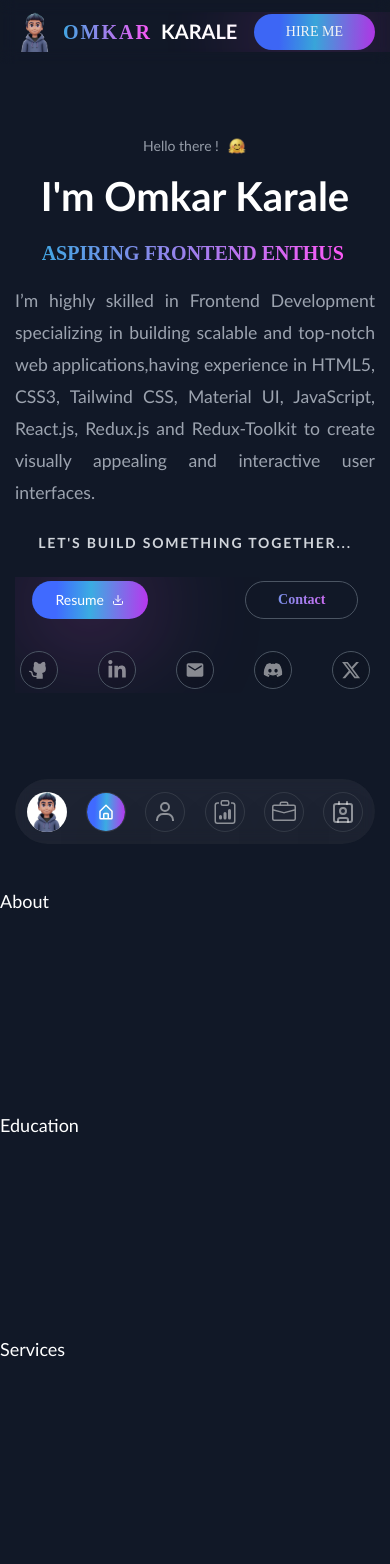
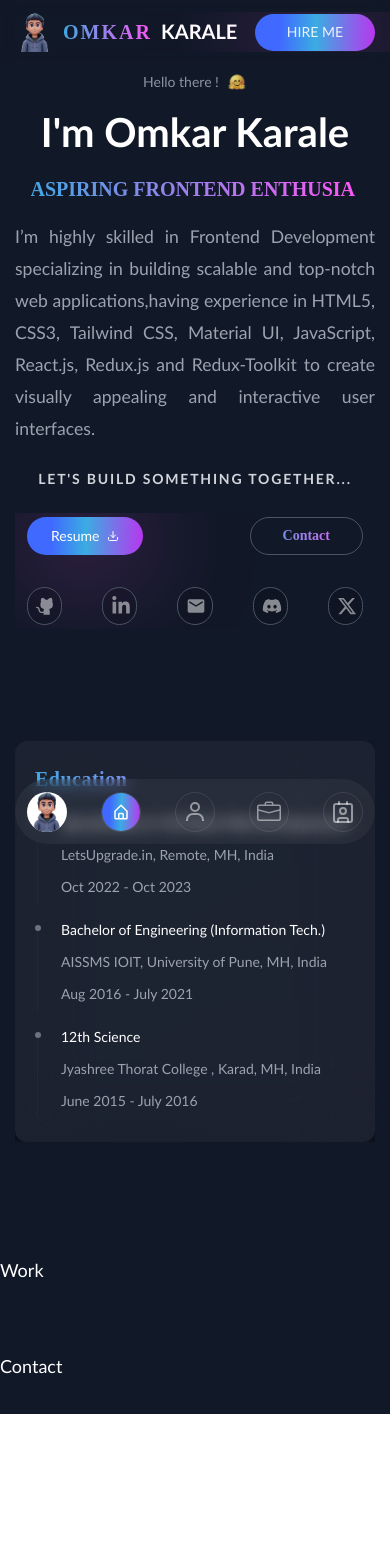
Before and after one commit to onkar895/ONKAR-PORTFOLIO, a React (Vite) app: page / in a window 390 px wide. Shown: the top 1564 px of the page. After the commit the page ends 1414 px from the top, so only its background shows below. Built offline with nearby package versions, Linux system fonts and the light colour scheme.

Commit message:
Updated Banner, Header, Navbar, Education, Header, About

```diff
--- a/src/App.jsx
+++ b/src/App.jsx
@@ -4,8 +4,6 @@ import Header from './Components/Header';
 import Banner from './Components/Banner';
 import NavBar from './Components/NavBar';
 import About from './Components/About';
-import Education from './Components/Education';
-import Services from './Components/Services';
 import Work from './Components/Work';
 import Contact from './Components/Contact';
 import { BarLoader } from "react-spinners";
@@ -40,8 +38,6 @@ function App() {
               <Banner />
               <NavBar />
               <About />
-              <Education />
-              <Services />
               <Work />
               <Contact />
             </div>
--- a/src/Components/About.jsx
+++ b/src/Components/About.jsx
@@ -1,11 +1,21 @@
 /* eslint-disable no-unused-vars */
 import React from 'react'
+import { useInView } from 'react-intersection-observer'
+import Image from '../assets/Image.gif'
+import Education from './Education'
 
 const About = () => {
+  const [ref, inView] = useInView({
+    threshold: 0.5,
+  })
   return (
-    <div className='section' id='about'>
-      About
-    </div>
+    <section className='section' id='about' ref={ref}>
+      <div className='container mx-auto md:px-12 py-12 w-full'>
+        <div data-aos="fade-up" data-aos-duration="2000">
+          <Education />
+        </div>
+      </div>
+    </section>
   )
 }
 
--- a/src/Components/Banner.jsx
+++ b/src/Components/Banner.jsx
@@ -16,8 +16,8 @@ const Banner = () => {
         <div className='flex max-sm:flex-wrap-reverse items-center'>
           <div className='flex flex-col gap-2 max-sm:mt-10 max-sm:mx-auto max-sm:text-center'>
             <div className='max-sm:space-y-4 space-y-2'>
-              <h1 data-aos="fade-up" className='flex items-center gap-2 text-sm animate-pulse text-gray-400 max-sm:justify-center'>Hello there ! <img src={HII} alt="" className='w-5 h-5 hover:scale-125 cursor-pointer' /></h1>
-              <h1 data-aos="fade-up" className='font-bold py-2 text-[40px]'> I'm Omkar <span>Karale</span> </h1>
+              <h1 data-aos="fade-up" data-aos-duration="2000" className='flex items-center gap-2 text-sm animate-pulse text-gray-400 max-sm:justify-center'>Hello there ! <img src={HII} alt="" className='w-5 h-5 hover:scale-125 cursor-pointer' /></h1>
+              <h1 data-aos="fade-up" data-aos-duration="2000" className='font-bold py-2 text-[40px]'> I'm Omkar <span>Karale</span> </h1>
               <div className='text-[20px] font-semibold uppercase'>
                 <TypeAnimation
                   sequence={["Aspiring Frontend Enthusiast", 2000, "Passionate Web Developer", 2000, "Eager Learner of Web Wizardry", 2000]}
@@ -25,25 +25,26 @@ const Banner = () => {
                   wrapper="span"
                   repeat={Infinity}
                   data-aos="fade-up"
+                  data-aos-duration="2000"
                   className="text-gradient"
                 />
               </div>
             </div>
-            <div className="mt-2 flex flex-col md:gap-4 gap-6 mx-auto">
-              <p data-aos="fade-up" className="text-[1.1rem] lg:w-[77.2%] text-gray-400 sm:text-[.95rem] text-justify">  I’m highly skilled in Frontend Development specializing in building scalable and top-notch web applications,having experience in HTML5, CSS3, Tailwind CSS, Material UI, JavaScript, React.js, Redux.js and Redux-Toolkit to create visually appealing and interactive user interfaces.
+            <div className="mt-2 flex flex-col md:gap-4 gap-6 w-full mx-auto">
+              <p data-aos="fade-up" data-aos-duration="2000" className="text-[1.1rem] lg:w-[77.2%] text-gray-400 sm:text-[.95rem] text-justify">  I’m highly skilled in Frontend Development specializing in building scalable and top-notch web applications,having experience in HTML5, CSS3, Tailwind CSS, Material UI, JavaScript, React.js, Redux.js and Redux-Toolkit to create visually appealing and interactive user interfaces.
               </p>
               <div className="tracking-widest shadow-2x font-bold">
-                <h1 data-aos="fade-up" className='text-gray-300 max-sm:text-sm'>LET'S BUILD SOMETHING TOGETHER...</h1>
+                <h1 data-aos="fade-up" data-aos-duration="2000" className='text-gray-300 max-sm:text-sm'>LET'S BUILD SOMETHING TOGETHER...</h1>
               </div>
-              <div data-aos="fade-up" className='flex max-sm:flex-wrap gap-x-8 max-sm:gap-x-16 max-w-max max-sm:gap-y-8 md:gap-y-5 lg:gap-y-0 py-1'>
-                <div className='flex items-center gap-2 text-sm btn px-6 max-sm:mx-auto'>
+              <div data-aos="fade-up" data-aos-duration="2000" className='flex flex-wrap justify-between max-sm:px-3 lg:w-[77.2%] max-sm:gap-y-8 md:gap-y-5 lg:gap-y-0 py-1'>
+                <div className='flex items-center gap-2 text-sm btn px-6'>
                   <a href="https://drive.google.com/file/d/1TmtA6Ft8Pc5-cBfQF66-Xm0NvO7dEapp/view?usp=drive_link" >Resume
                   </a>
                   <FiDownload className='text-xs' />
                 </div>
-                <button className='border border-gray-600 rounded-full px-8 py-2 text-gradient text-sm max-sm:mx-auto'>Contact</button>
+                <button className='border border-gray-600 rounded-full px-8 py-2 text-gradient text-sm'>Contact</button>
 
-                <div className="flex gap-x-8 max-sm:gap-10 max-w-max max-sm:mx-auto overflow-hidden text-xl"
+                <div className="flex gap-x-8 max-sm:gap-10 max-w-max overflow-hidden text-xl max-sm:mx-auto"
                 >
                   <div className="bg-black/10 backdrop-blur rounded-full border border-gray-600 text-white/50 p-2 hover:bg-white hover:text-black ">
                     <a href="https://github.com/onkar895">
@@ -74,7 +75,7 @@ const Banner = () => {
               </div>
             </div>
           </div>
-          <div data-aos="fade-up" className='hidden lg:flex'>
+          <div data-aos="fade-down" data-aos-duration="2000" className='hidden lg:flex'>
             <img
               className="object-cover md:h-[95%] lg:w-[60vw] md:w-[100vw] sm:m-0 rounded-full cursor-pointer hover:scale-110 transition-all duration-700"
               src="https://i.postimg.cc/Y2392L4K/Mypic-Photoroom-png-Photoroom.png"
--- a/src/Components/Education.jsx
+++ b/src/Components/Education.jsx
@@ -1,12 +1,66 @@
 /* eslint-disable no-unused-vars */
-import React from 'react'
+import React from "react";
 
 const Education = () => {
   return (
-    <div className='section'>
-      Education
+    <div className="lg:w-[33.33%] w-full shadow-2xl shadow-black  bg-white/5 backdrop-blur-2xl rounded-xl py-6 px-5 overflow-hidden drop-shadow-2xl cursor-pointer hover:scale-95 transition-all duration-300">
+      <h3 className="font-bold text-xl text-gradient tracking-wide">Education</h3>
+      <div className="flex flex-col gap-4">
+        <div className="flex space-x-5 items-start mt-5">
+          <div className="mt-[5px]">
+            <div className="w-[6px] h-[6px] bg-gray-500 rounded-full shadow-md"></div>
+            <div className="h-20 w-[1px] ml-[2px] bg-gray-800"></div>
+          </div>
+          <div className="flex flex-col gap-3 text-sm">
+            <h6 className="text-white">
+              Specialization in Full Stack Web
+              Developement
+            </h6>
+            <p className="text-gray-400">
+              LetsUpgrade.in, Remote, MH, India
+            </p>
+            <p className="text-gray-400">
+              Oct 2022 - Oct 2023
+            </p>
+          </div>
+        </div>
+        <div className="flex space-x-5 items-start">
+          <div className="mt-[5px]">
+            <div className="w-[6px] h-[6px] bg-gray-500 rounded-full"></div>
+            <div className="h-20 w-[1px] ml-[2px] bg-gray-800"></div>
+          </div>
+          <div className="flex flex-col gap-3 text-sm">
+            <h6 className="text-white">
+              Bachelor of Engineering (Information Tech.)
+            </h6>
+            <p className="text-gray-400">
+              AISSMS IOIT, University of Pune, MH, India
+            </p>
+            <p className="text-gray-400">
+              Aug 2016 - July 2021
+            </p>
+          </div>
+        </div>
+        <div className="flex space-x-5 items-start">
+          <div className="mt-[5px]">
+            <div className="w-[6px] h-[6px] bg-gray-500 rounded-full"></div>
+            <div className="h-20 w-[1px] ml-[2px] bg-gray-800"></div>
+          </div>
+          <div className="flex flex-col gap-3 text-sm">
+            <h6 className="text-white">
+              12th Science
+            </h6>
+            <p className="text-gray-400">
+              Jyashree Thorat College , Karad, MH, India
+            </p>
+            <p className="text-gray-400">
+              June 2015 - July 2016
+            </p>
+          </div>
+        </div>
+      </div>
     </div>
-  )
-}
+  );
+};
 
-export default Education
+export default Education;
--- a/src/Components/Header.jsx
+++ b/src/Components/Header.jsx
@@ -7,7 +7,7 @@ const Header = () => {
   return (
     <header id='header' className='py-3 backdrop-blur fixed top-0 left-0 z-40 w-full'>
       <div className='container flex justify-between items-center mx-auto md:px-10'>
-        <div data-aos="fade-down" className='flex items-center gap-2'>
+        <div data-aos="fade-down" data-aos-duration="2000" className='flex items-center gap-2'>
           <a href="#" className=''>
             <img src={Logo} alt='MyLogo' className='w-10 h-10' />
           </a>
@@ -16,11 +16,11 @@ const Header = () => {
             <span className='text-xl font-bold'>KARALE</span>
           </div>
         </div>
-        <div data-aos="fade-down" className='max-sm:hidden btn px-4 py-2 cursor-pointer text-sm'>
+        <div data-aos="fade-down" data-aos-duration="2000" className='max-sm:hidden btn px-4 py-2 cursor-pointer text-sm'>
           WORK WITH ME
         </div>
-        <div data-aos="fade-down" className='md:hidden btn px-8 py-2 animate-pulse cursor-pointer text-sm'>
-          HIRE ME
+        <div data-aos="fade-down" data-aos-duration="2000" className='md:hidden btn px-8 py-2 cursor-pointer text-sm'>
+          <span className='animate-pulse'>HIRE ME</span>
         </div>
       </div>
     </header>
--- a/src/Components/NavBar.jsx
+++ b/src/Components/NavBar.jsx
@@ -15,7 +15,7 @@ const NavBar = () => {
     <nav className='fixed bottom-4 max-sm:bottom-0 w-full overflow-hidden z-50'>
       <div className='container mx-auto'>
         {/* nav inner */}
-        <div className='w-full backdrop-blur bg-white/5 h-[65px] rounded-full max-w-[560px] mx-auto px-5 max-sm:px-3 flex justify-between items-center text-2xl text-white/50'>
+        <div className='w-full backdrop-blur bg-white/5 h-[65px] rounded-full max-w-[460px] mx-auto px-5 max-sm:px-3 flex justify-between items-center text-2xl text-white/50'>
           <div className="w-[40px] h-[40px] flex items-center justify-center flex-short rounded-full custom-border box-shadow bg-white group overflow-hidden hover:overflow-hidden cursor-pointer">
             <Link
               to='header'
@@ -43,16 +43,6 @@ const NavBar = () => {
               spy={true}
               className='cursor-pointer flex items-center justify-center hover:text-white'>
               <BiUser />
-            </Link>
-          </div>
-          <div className={IconStyle}>
-            <Link
-              to='services'
-              activeClass='active'
-              smooth={true}
-              spy={true}
-              className='cursor-pointer flex items-center justify-center hover:text-white'>
-              <BsClipboardData />
             </Link>
           </div>
           <div className={IconStyle}>
--- a/src/Components/Services.jsx
+++ /dev/null
@@ -1,12 +0,0 @@
-/* eslint-disable no-unused-vars */
-import React from 'react'
-
-const Services = () => {
-  return (
-    <div className='section' id='services'>
-      Services
-    </div>
-  )
-}
-
-export default Services
--- a/src/index.css
+++ b/src/index.css
@@ -76,6 +76,6 @@
         @apply bg-gradient-to-r text-transparent bg-clip-text from-[#42A6E3] to-[#FF56F6] font-bold font-primary hover:from-[#FF56F6] hover:to-[#42A6E3];
     }
     .section {
-        @apply py-24 lg:h-screen flex items-center;
+        @apply py-8 flex items-center;
     }
 }
```
Also changed, not shown: src/assets/Image.gif (added).
